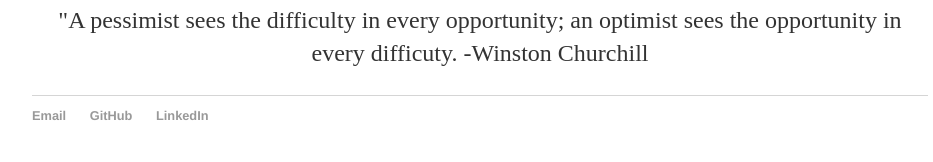
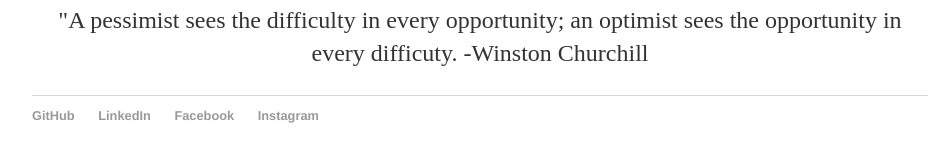
Before and after one commit to 1996leejoshua/1996leejoshua.github.io, a Jekyll site: the page built from index.html, in a window 1280 px wide. Shown: the part 285-447 px from the top of the page, without its empty margins (160-1093 px from the left). Built offline with Jekyll 4.4.1, drawn with Linux system fonts in a browser that asks for light colours.

Commit message:
Update default.html

```diff
--- a/_layouts/default.html
+++ b/_layouts/default.html
@@ -21,9 +21,10 @@
 			</div><!-- /.container -->
 			<footer>
 	    		<ul>
-	        		<li><a href="mailto:1996.leejoshua@gmail.com">Email</a></li>
 	        		<li><a href="https://github.com/1996leejoshua">GitHub</a></li>
 				<li><a href="https://www.linkedin.com/in/1996leejoshua/">LinkedIn</a></li>
+				<li><a href="https://www.facebook.com/1996joshualee">Facebook</a></li>
+				<li><a href="https://www.instagram.com/joshoowa.lee/">Instagram</a></li>
 				</ul>
 			</footer>
 		</body>
```
